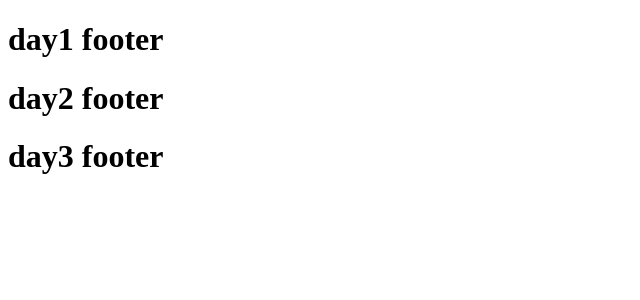
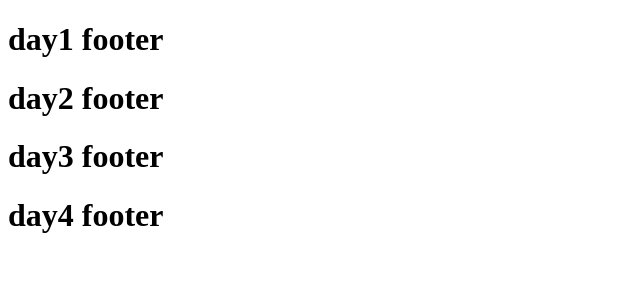
Before and after one commit to Abdurakhman00000/git-ex, a Next.js app: page /main/components/footer/Footer in a window 1280 px wide. Shown: the top 300 px of the page, without its empty margins (0-640 px from the left). Built offline with nearby package versions, Linux system fonts and the light colour scheme.

Commit message:
feat: add

```diff
--- a/src/pages/main/components/footer/Footer.tsx
+++ b/src/pages/main/components/footer/Footer.tsx
@@ -9,6 +9,7 @@ const Footer = () => {
           <h1>day1 footer</h1>
           <h1>day2 footer</h1>
           <h1>day3 footer</h1>
+          <h1>day4 footer</h1>
         </div>
       </div>
     </footer>
```
